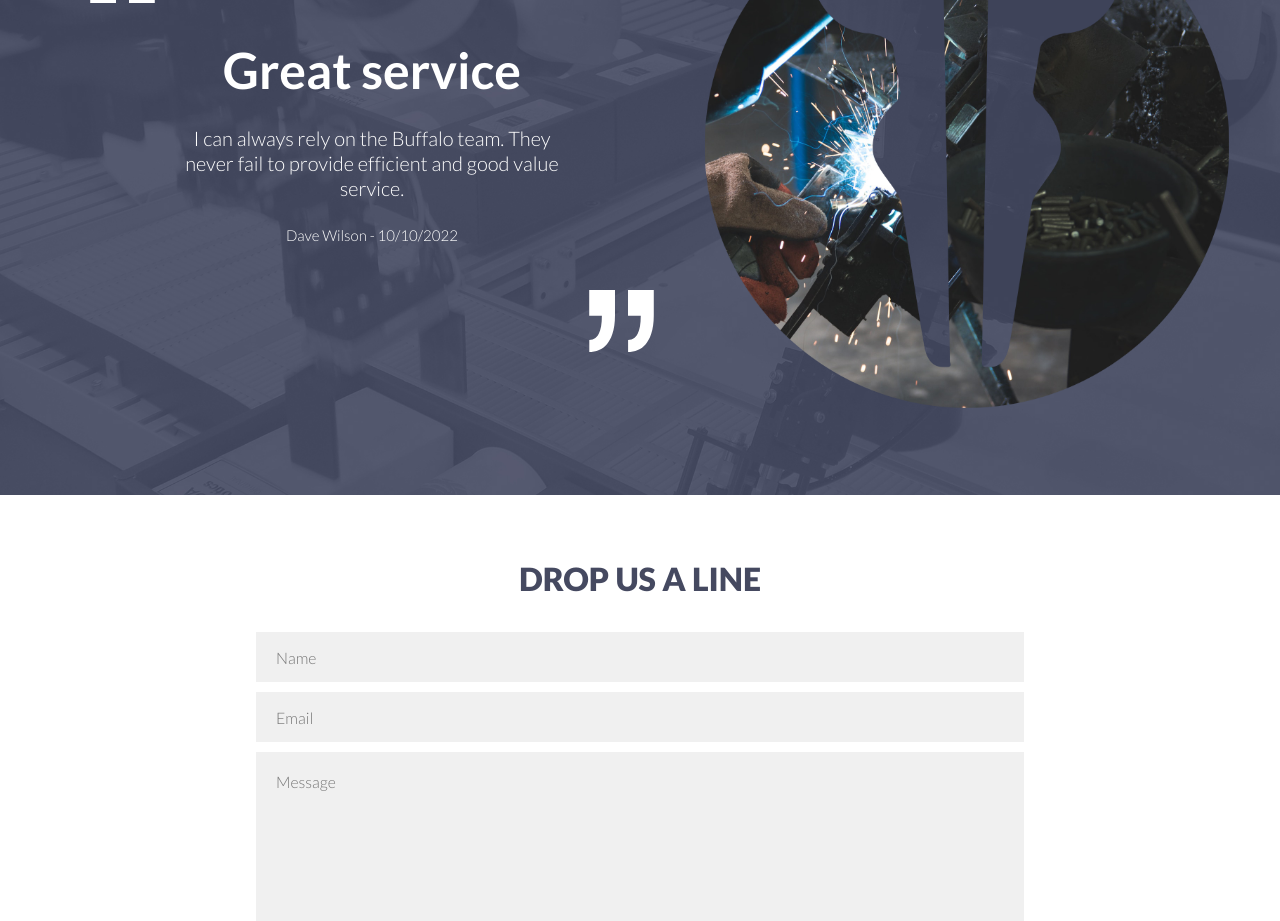
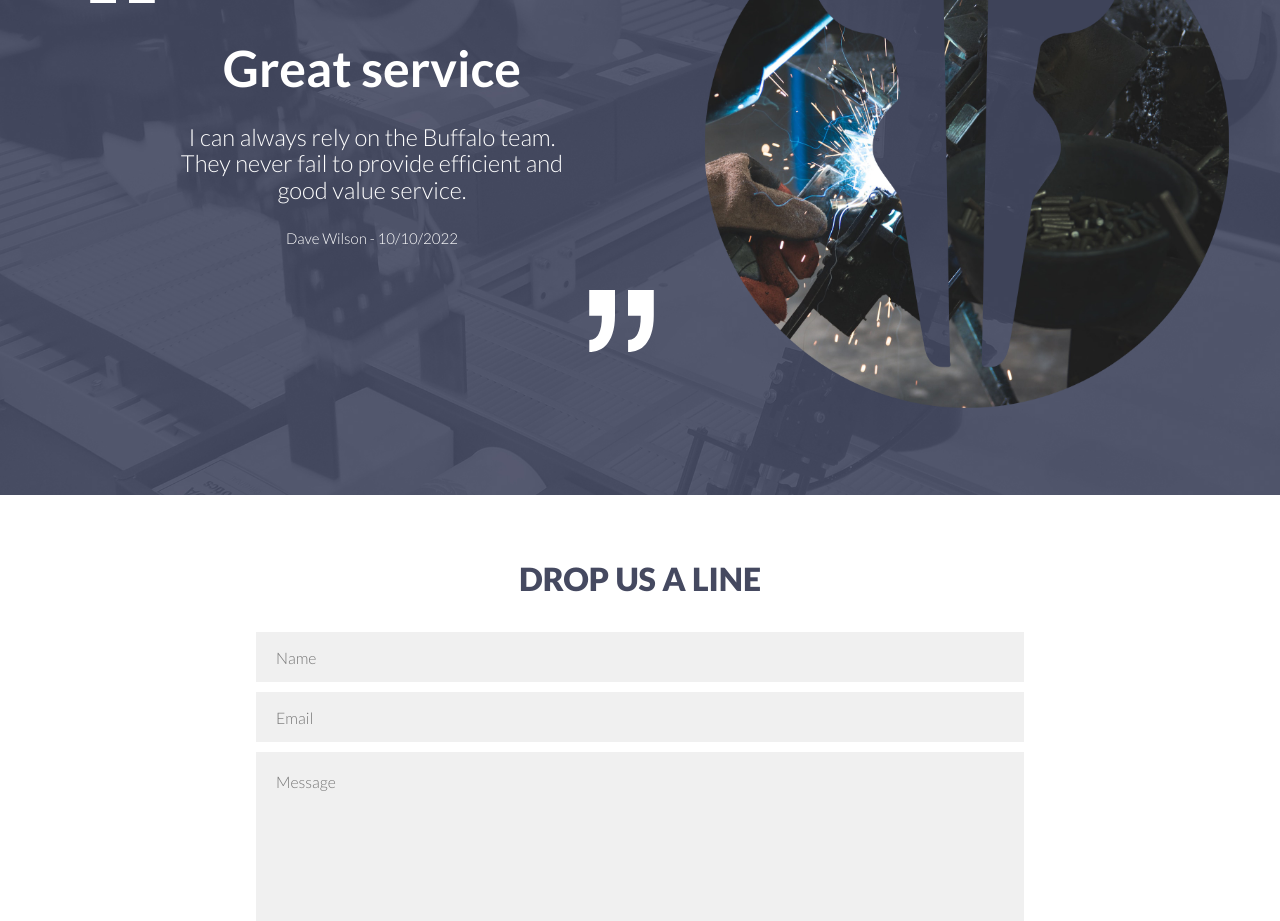
Before and after one commit to DRRobertson9673/Buffalo-Fabrication, a React (Create React App) app: page / in a window 1280 px wide. Shown: the part 1700-2621 px from the top of the page. Built offline with nearby package versions, Linux system fonts and the light colour scheme.

Commit message:
changed some font sizes

```diff
--- a/src/Style/Testimonial.css
+++ b/src/Style/Testimonial.css
@@ -93,9 +93,9 @@ h3 {
 }
 
 .testimonialQuote p {
-    font-size: 20px;
+    font-size: calc(14px + 0.75vw);
     font-weight: 300;
-    line-height: 25px;
+    line-height: calc(14px + 1vw);
 }
 
 .author {
--- a/src/Style/intro.css
+++ b/src/Style/intro.css
@@ -311,4 +311,21 @@ H2 {
         width: 86vw;
     }
 
+    #card1Title p {
+        font-size: calc(16px + 0.4vw);
+    }
+
+    #card2Title p {
+        font-size: calc(16px + 0.4vw);
+    }
+
+    #card3Title p {
+        font-size: calc(16px + 0.4vw);
+    }
+
+    #card4Title p {
+        font-size: calc(16px + 0.4vw);
+    }
+
+
 }
```
